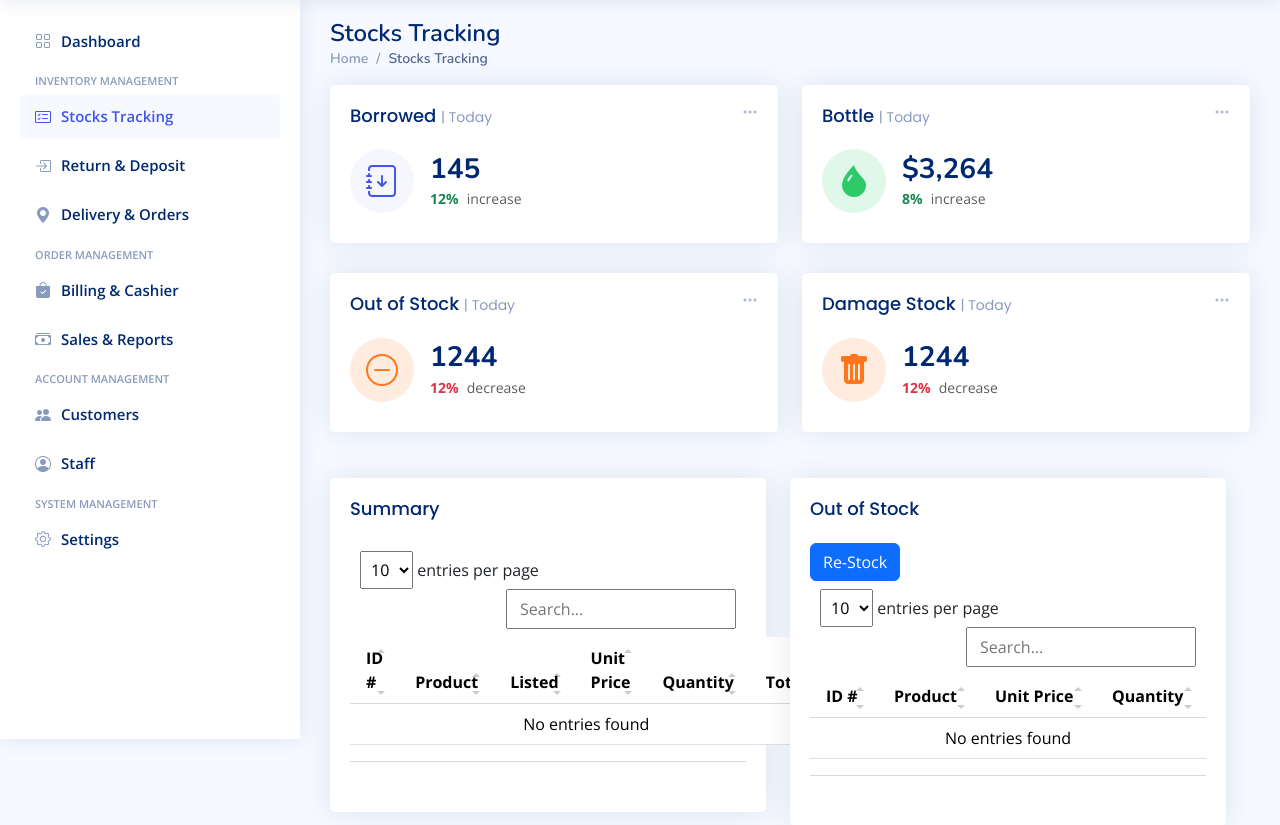
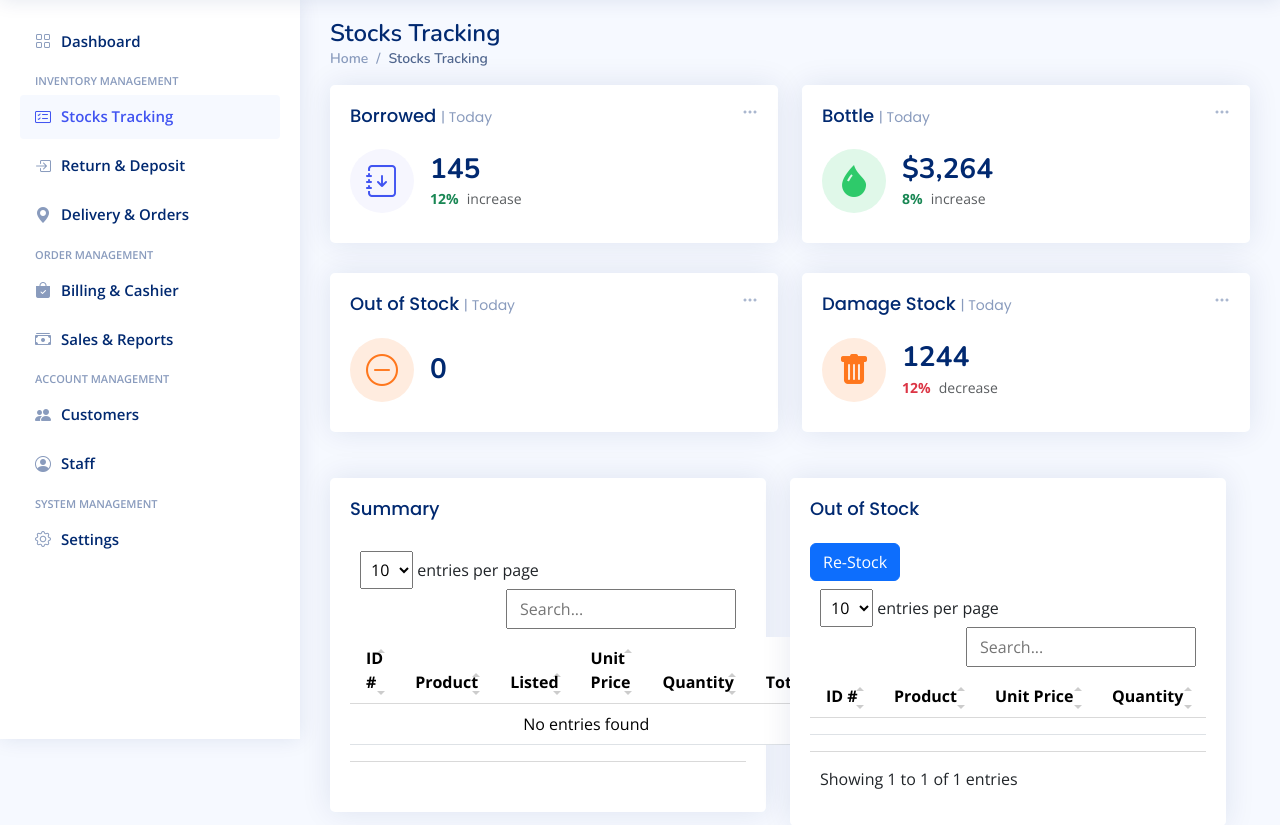
Before and after one commit to ric2thiss/aqua-evan, a PHP site: page /stocks-tracking.php in a window 1280 px wide. Shown: the part 61-886 px from the top of the page. Run offline with PHP 8.4, Linux system fonts and the light colour scheme; the visitor is signed in with stand-in values (Sample User, id 1); data that the repository does not hold is empty; some libraries are stand-ins or nearby versions.

Commit message:
display out of stock count

```diff
--- a/controller/Product.php
+++ b/controller/Product.php
@@ -27,7 +27,7 @@ class Product
     public function get_outofstock($data = [])
     {
         try {
-            $sql = "SELECT product_id,product_name,product_cost,product_quantity FROM products WHERE product_quantity < :min";
+            $sql = "SELECT product_id,product_name,product_cost,product_quantity, COUNT(*) as total_count FROM products WHERE product_quantity < :min";
             $stmt = $this->dbconn->prepare($sql);
             $stmt->bindParam(':min', $data['min']);
             $stmt->execute();
--- a/stocks-tracking.php
+++ b/stocks-tracking.php
@@ -271,8 +271,8 @@ if ($_SERVER["REQUEST_METHOD"] === "POST") {
                       <i class="bi bi-dash-circle"></i>
                     </div>
                     <div class="ps-3">
-                      <h6>1244</h6>
-                      <span class="text-danger small pt-1 fw-bold">12%</span> <span class="text-muted small pt-2 ps-1">decrease</span>
+                      <h6><?= !empty($outofstocks) && isset($outofstocks[0]['total_count']) ? $outofstocks[0]['total_count'] : 0 ?></h6>
+                      <!-- <span class="text-danger small pt-1 fw-bold">12%</span> <span class="text-muted small pt-2 ps-1">decrease</span> -->
 
                     </div>
                   </div>
```
